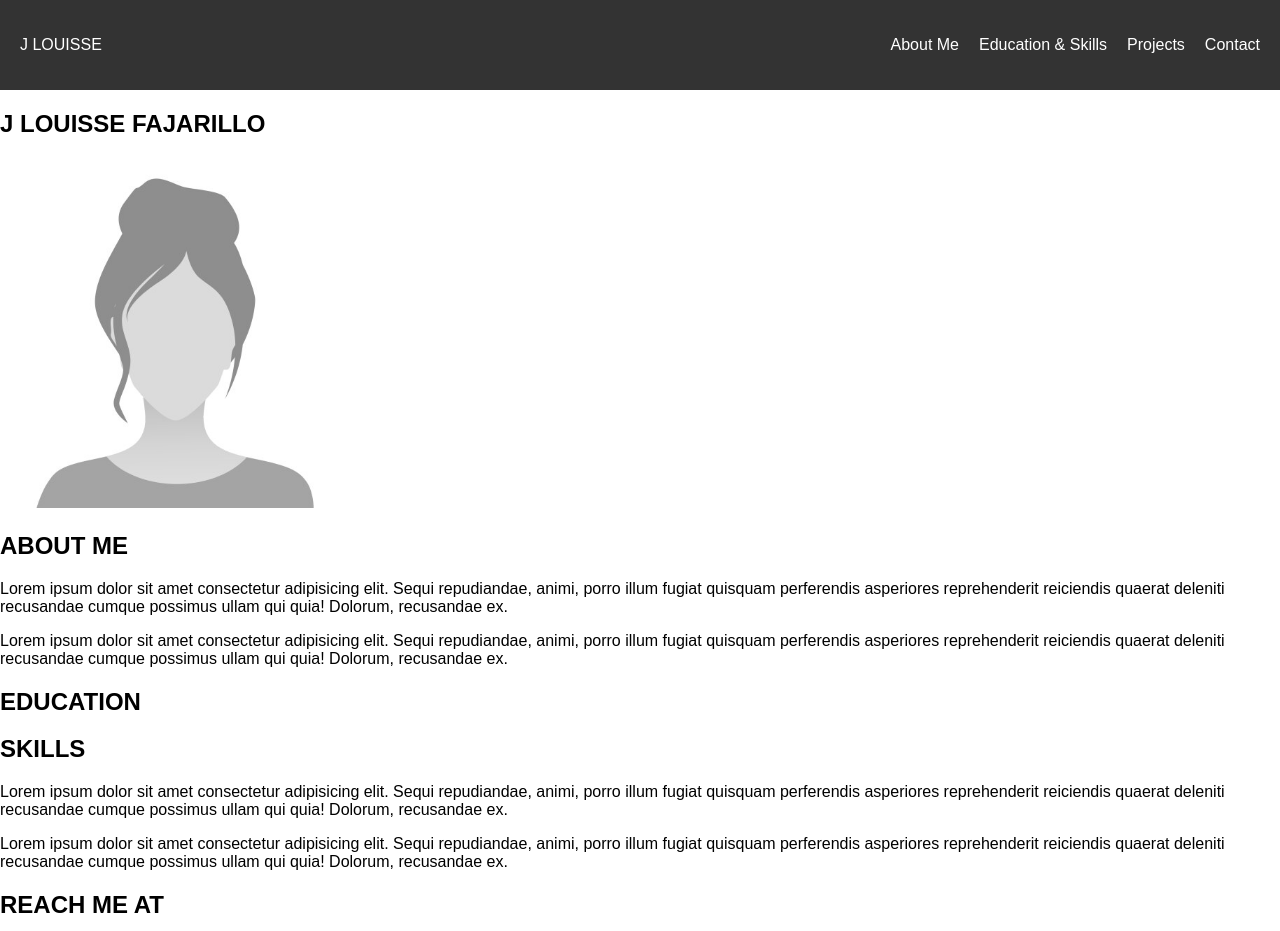
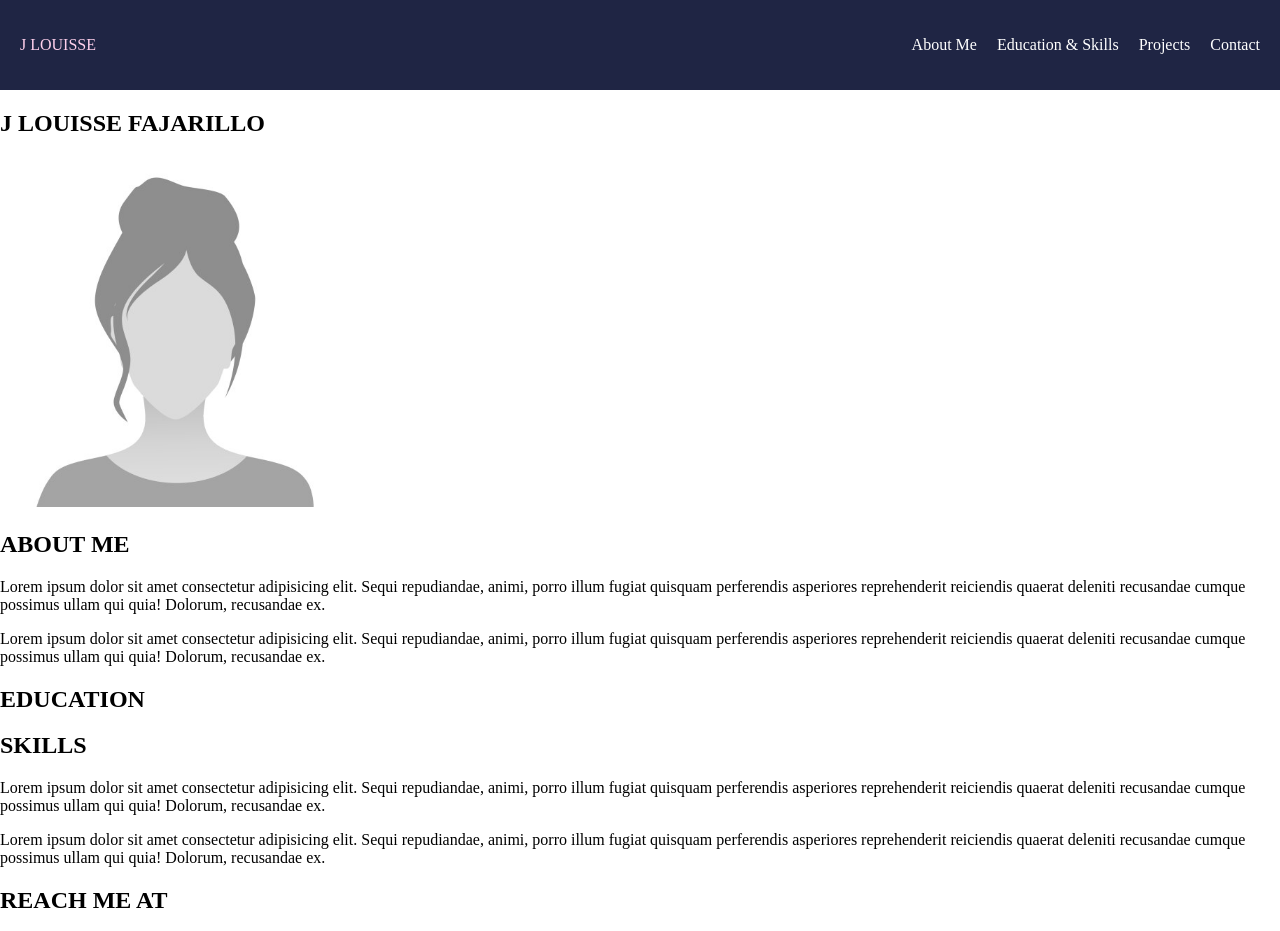
Before and after one commit to luifajarillo/luifajarillo.github.io, a PHP site: page / in a window 1280 px wide. Shown: the top 931 px of the page. Run offline with PHP 8.4, Linux system fonts and the light colour scheme.

Commit message:
Update design.css

```diff
--- a/design.css
+++ b/design.css
@@ -1,35 +1,41 @@
 body {
     margin: 0;
-    font-family: Arial, sans-serif;
+    font-family: 'Times New Roman', Times, serif;
 }
+
 .navbar {
     display: flex;
     justify-content: space-between;
     align-items: center;
-    background-color: #333;
+    background-color: #1F2544;
     padding: 30px 20px;
-    color: white;
+    color: #FFD0EC;
     height: 30px;
 }
+
 .navbar .site-name{
-    font-size: 24px;
+    font-size: 30px;
     font-weight: bold;
 }
+
 .navbar ul{
     list-style: none;
     margin: 0;
     padding: 0;
     display: flex;
 }
+
 .navbar ul li{
     margin-left: 20px;
 }
+
 .navbar ul li a{
     text-decoration: none;
     color: white;
     font-size: 16px;
     transition: color 0.2s;
 }
+
 .navbar ul li a:hover{
     color: #f4a261;
 }
```
